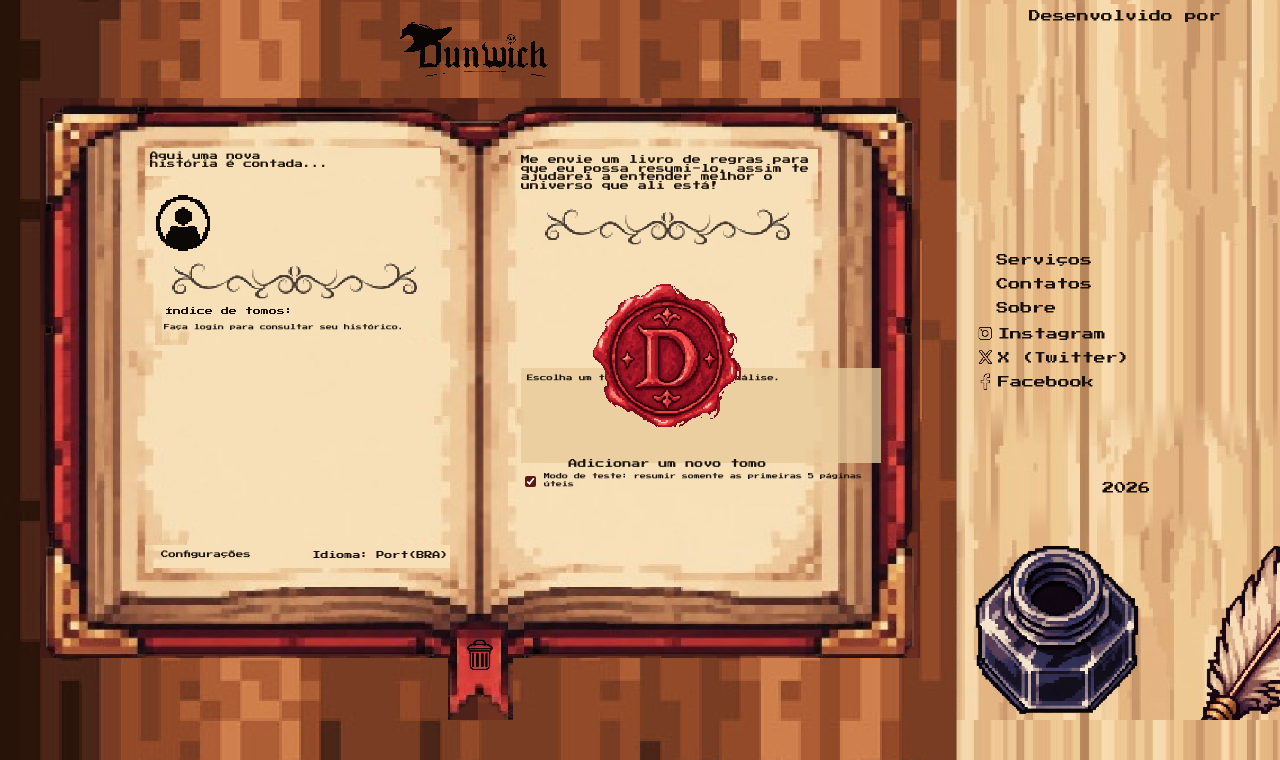
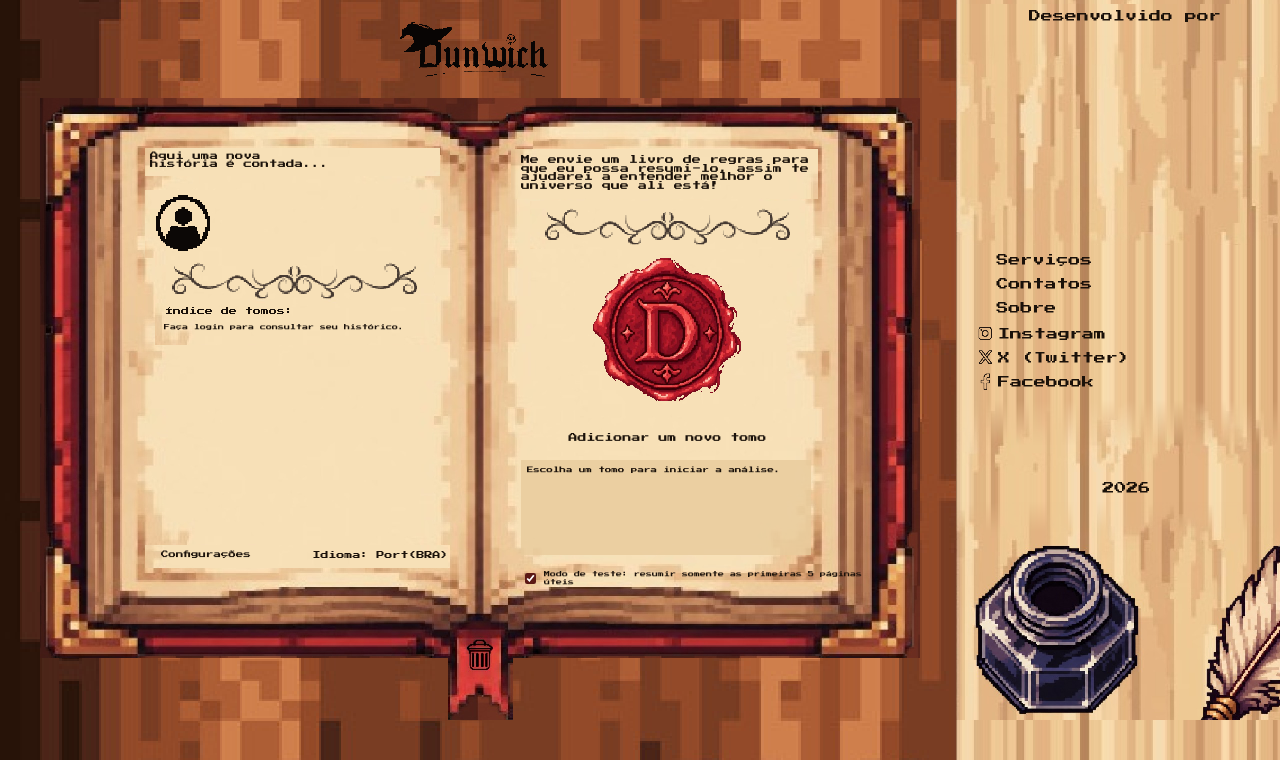
Before and after one commit to andrielly07/Syncora, a PHP site: page /principal.php in a window 1280 px wide. Shown: the part 40-800 px from the top of the page. Run offline with PHP 8.4, Linux system fonts and the light colour scheme; a user stored in the database is signed in; data comes from the database, SQL or seed files in the repository.

Commit message:
style: corrige estilo da tela principal

```diff
--- a/principal.php
+++ b/principal.php
@@ -53,7 +53,7 @@ try {
       resumi-lo, assim te ajudarei a entender melhor o universo que ali está!</p>
     <img class="p" src="img/ornamento.png" alt="" style="--x:1075;--y:410;--w:520">
     <section id="processamento" class="p processamento" aria-live="polite"
-      style="--x:1042;--y:735;--w:720;--f:13;--lh:1.25">
+      style="--x:1042;--y:920;--w:580;--f:13;--lh:1.25">
       <p id="processamento-status">Escolha um tomo para iniciar a análise.</p>
       <div id="previas-ia" class="previas-ia"></div>
     </section>
@@ -61,13 +61,13 @@ try {
     <!-- Para o back-end: troque action pelo endereço dele e use method="post" enctype="multipart/form-data" para enviar o PDF -->
     <form action="#" method="post" enctype="multipart/form-data">
       <input class="oculto" type="file" id="arquivo" name="tomo" accept=".pdf" required>
-      <label class="p tomo centro" for="arquivo" style="--x:1125;--y:552;--w:420;--f:18"><img src="img/selo.png"
+      <label class="p tomo centro" for="arquivo" style="--x:1125;--y:500;--w:420;--f:18"><img src="img/selo.png"
           alt=""><span>Adicionar um novo tomo</span></label>
-      <label class="p modo-teste" for="modo-teste" style="--x:1042;--y:945;--w:720;--f:12">
+      <label class="p modo-teste" for="modo-teste" style="--x:1042;--y:1140;--w:720;--f:12">
         <input type="checkbox" id="modo-teste" checked>
         Modo de teste: resumir somente as primeiras 5 páginas úteis
       </label>
-      <button class="p botao enviar" type="submit" style="--x:1235;--y:1010;--w:200;--f:18">Enviar
+      <button class="p botao enviar" type="submit" style="--x:1235;--y:1210;--w:200;--f:18">Enviar
         tomo</button>
     </form>
 
```
